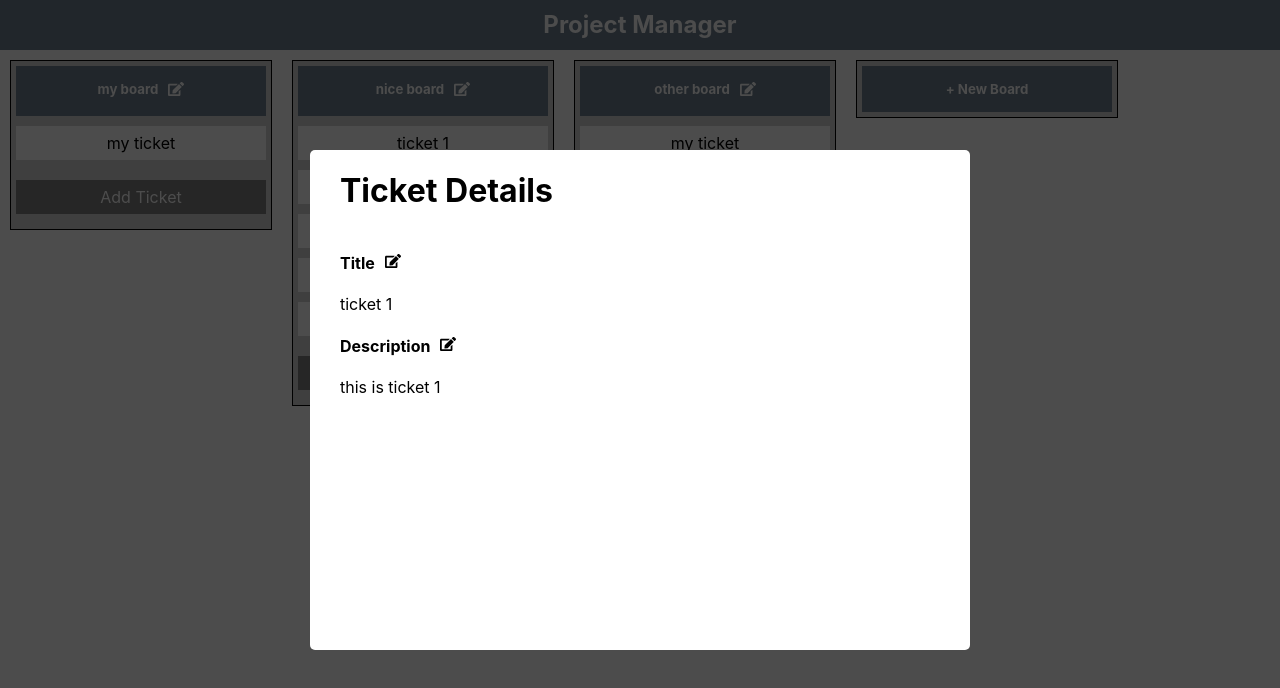
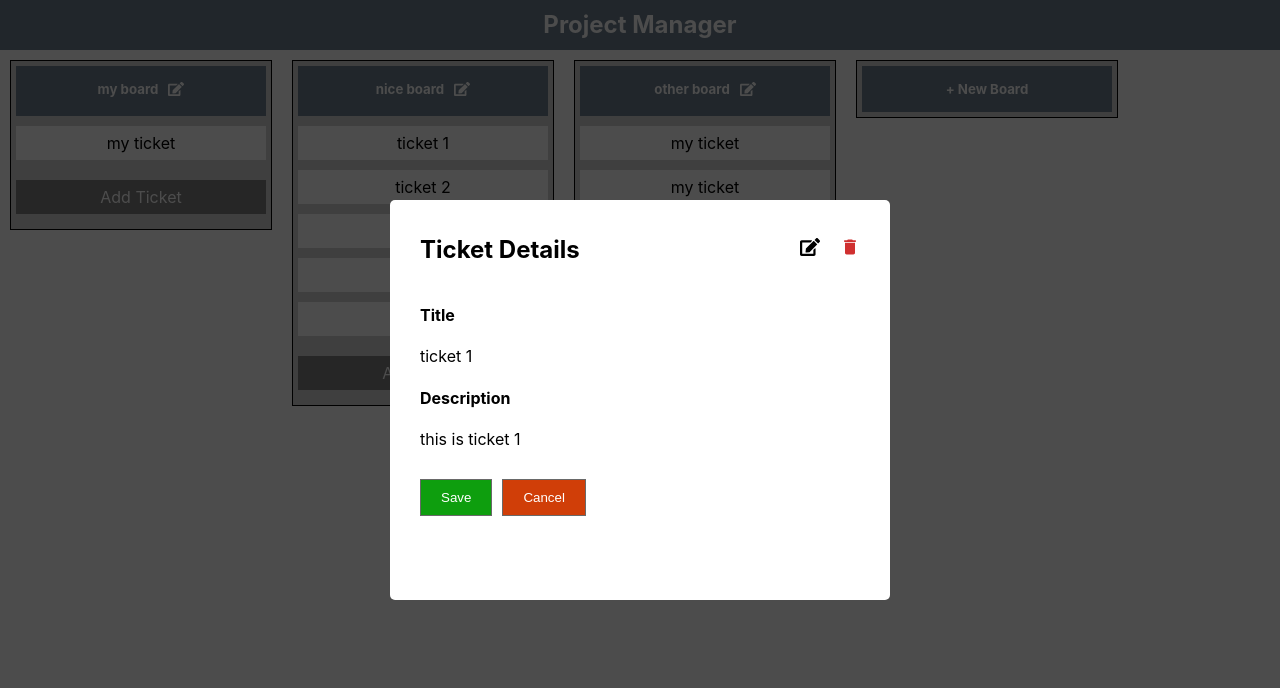
Before and after one commit to skmsd98/react-project-manager-2021, a React (Create React App) app: page / in a window 1280 px wide. Both pictures are taken after a click on the element "ticket 1". Shown: the top 688 px of the page. Built offline with nearby package versions, Linux system fonts and the light colour scheme.

Commit message:
feat: deleteTicket work done

```diff
--- a/src/Utilities/Modal/Modal.js
+++ b/src/Utilities/Modal/Modal.js
@@ -18,7 +18,8 @@ const Modal = (props) => (
             borderRadius: '5px',
             overflow: 'scroll',
             textAlign: 'left',
-            padding: '0 30px'
+            padding: '15px 30px',
+            boxSizing: 'border-box'
         }}>
             {props.children}
         </div>
--- a/src/components/Main/BoardsList/Board/Ticket/TIcket.js
+++ b/src/components/Main/BoardsList/Board/Ticket/TIcket.js
@@ -1,6 +1,7 @@
 import React, { useState } from 'react';
 import Modal from '../../../../../Utilities/Modal/Modal';
 import { FaEdit } from 'react-icons/fa';
+import { MdDelete } from "react-icons/md";
 
 const Ticket = (props) => {
     const [isModalOpen, toggleModal] = useState(false);
@@ -28,8 +29,6 @@ const Ticket = (props) => {
         ))
     }
 
-    // () => props.deleteTicket(props.ticketId, props.boardId)
-
     function edit() {
         const { ticketId, boardId, title, description } = props;
         const newObj = { id: ticketId, title, description, title: 'tootle', description: 'descropidpfsi' }
@@ -40,6 +39,61 @@ const Ticket = (props) => {
         const newObj = { title: 'tootle', description: 'descropidpfsi' }
         props.addTicket(props.boardId, newObj)
     }
+
+    function handleDeleteTicket() {
+        handleModalToggle();
+        props.deleteTicket(props.ticketId, props.boardId);
+    }
+
+    const ticketModal = (
+        <>
+            <div style={ticketModalHeadingStyles}>
+                <h2>Ticket Details</h2>
+                <div style={{
+                    fontSize: '20px'
+                }}>
+                    <span style={{
+                        cursor: 'pointer'
+                    }}><FaEdit /></span>
+                    <span onClick={handleDeleteTicket} style={{
+                        marginLeft: '20px',
+                        color: '#d03030',
+                        cursor: 'pointer'
+                    }}><MdDelete /></span>
+                </div>
+            </div>
+            <h4>Title</h4>
+            {
+                !editStatus.isEditTitleActive ?
+                    <p style={{ margin: 0 }}>{props.title}</p> :
+                    <input type="text" value={props.title} />
+            }
+            <h4>Description</h4>
+            {
+                !editStatus.isEditDescriptionActive ?
+                    <p style={{ margin: 0 }}>{props.description}</p> :
+                    <input type="text" value={props.description} />
+            }
+            <div style={{
+                marginTop: '30px'
+            }}>
+                <button style={{
+                    padding: '10px 20px',
+                    color: 'white',
+                    border: '1px solid dimgray',
+                    backgroundColor: '#0e9e0e',
+                    marginRight: '10px'
+                }}>Save</button>
+                <button style={{
+                    padding: '10px 20px',
+                    color: 'white',
+                    border: '1px solid dimgray',
+                    backgroundColor: '#d03e08'
+                }}>Cancel</button>
+            </div>
+        </>
+    )
+
     return (
         <>
             <div onClick={handleModalToggle} style={ticketStyles}>
@@ -47,26 +101,8 @@ const Ticket = (props) => {
             </div>
             {
                 isModalOpen &&
-                <Modal closed={handleModalToggle} height="500px" width="600px">
-                    <h1>Ticket Details</h1>
-                    <div style={ticketHeadingsStyles}>
-                        <h4 style={headingInside}>Title</h4>
-                        <span onClick={handleEditTitle} style={editIcon}><FaEdit /></span>
-                    </div>
-                    {
-                        !editStatus.isEditTitleActive ?
-                            <p style={{ margin: 0 }}>{props.title}</p> :
-                            <input type="text" value={props.title} />
-                    }
-                    <div style={ticketHeadingsStyles}>
-                        <h4 style={headingInside}>Description</h4>
-                        <span onClick={handleEditDescription} style={editIcon}><FaEdit /></span>
-                    </div>
-                    {
-                        !editStatus.isEditDescriptionActive ?
-                            <p style={{ margin: 0 }}>{props.description}</p> :
-                            <input type="text" value={props.description} />
-                    }
+                <Modal closed={handleModalToggle} height="400px" width="500px">
+                    {ticketModal}
                 </Modal>
             }
         </>
@@ -81,18 +117,24 @@ const ticketStyles = {
     cursor: 'pointer',
 }
 
-const ticketHeadingsStyles = {
+const ticketModalHeadingStyles = {
     display: 'flex',
-    alignItems: 'center'
+    alignItems: 'center',
+    justifyContent: 'space-between'
 }
 
-const headingInside = {
-    display: 'inline',
-    marginRight: '10px'
-}
+// const ticketHeadingsStyles = {
+//     display: 'flex',
+//     alignItems: 'center'
+// }
 
-const editIcon = {
-    cursor: 'pointer'
-}
+// const headingInside = {
+//     display: 'inline',
+//     marginRight: '10px'
+// }
+
+// const editIcon = {
+//     cursor: 'pointer'
+// }
 
 export default Ticket;
```
